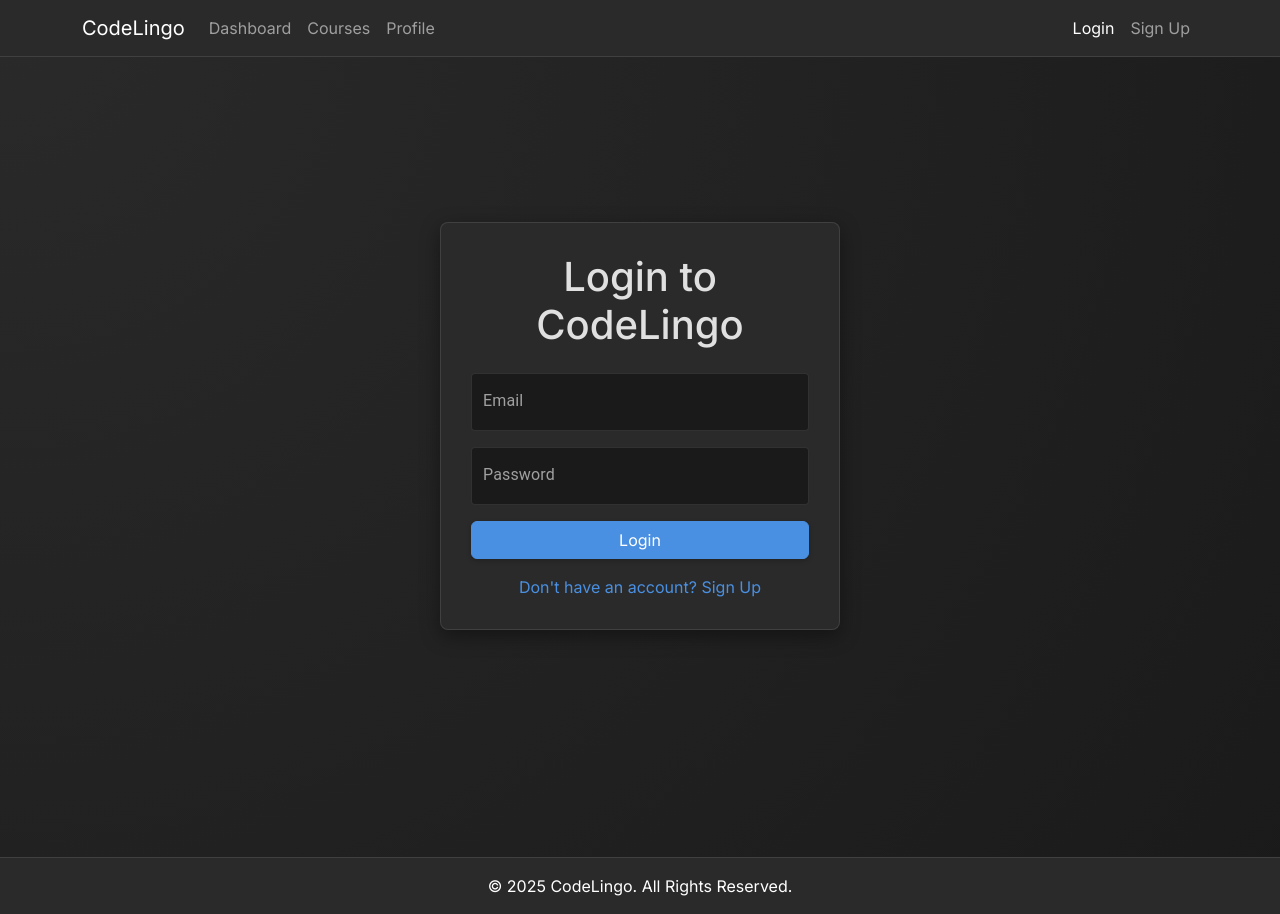
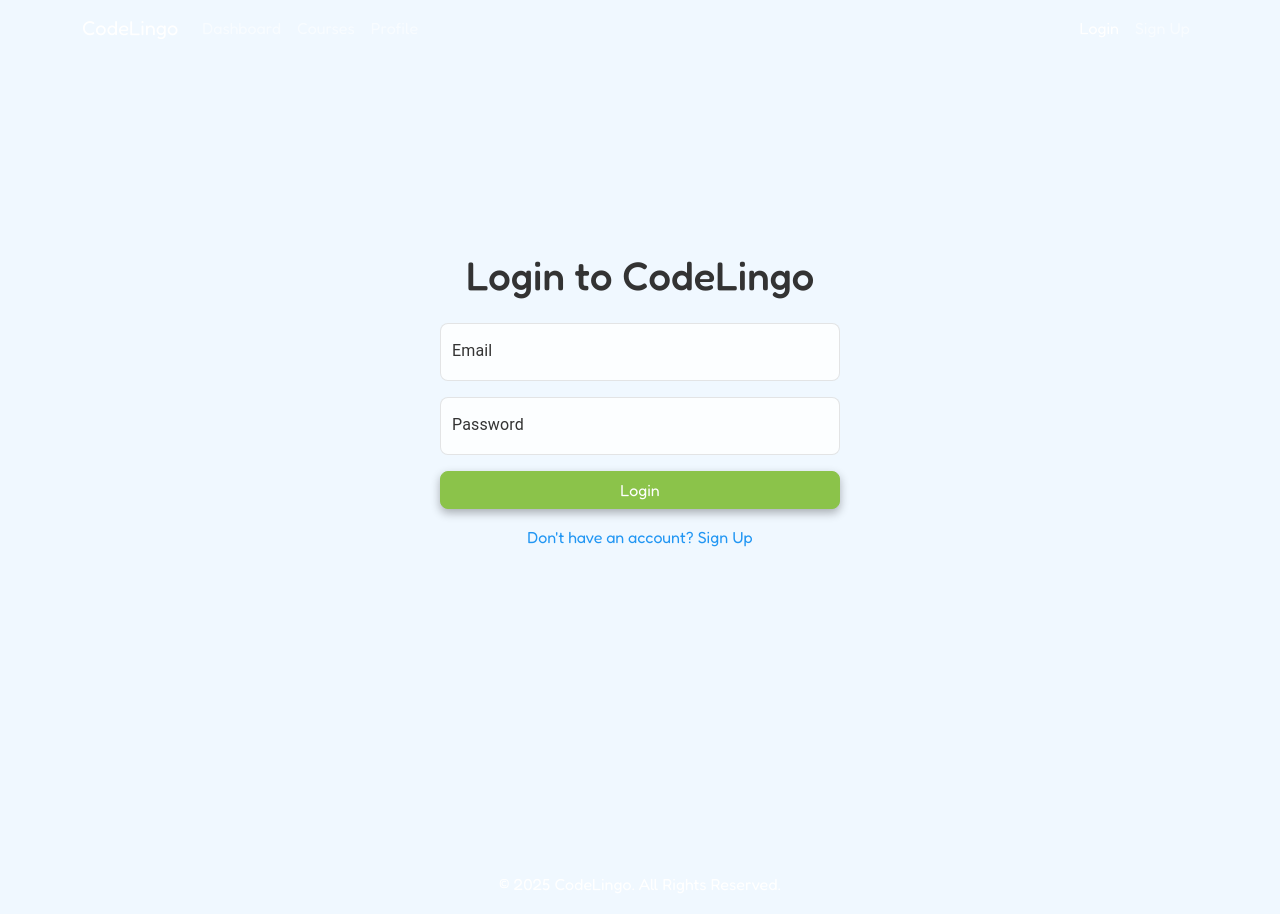
Before and after one commit to SaaiAravindhRaja/CodeLingo, a React (Create React App) app: page /login in a window 1280 px wide. Built offline with nearby package versions, Linux system fonts and the light colour scheme.

Commit message:
Update global styles for cartoony/gamified theme

```diff
--- a/src/App.css
+++ b/src/App.css
@@ -4,79 +4,80 @@
   flex-direction: column;
 }
 
-.ray-card {
-  background-color: var(--ray-bg-medium);
-  border-radius: 8px;
-  border: 1px solid var(--ray-border-light);
-  box-shadow: 0 6px 20px var(--ray-shadow); /* Softer, more diffused shadow */
+.game-card {
+  background-color: var(--game-card-bg);
+  border-radius: 15px; /* More rounded */
+  border: 1px solid var(--game-border-light);
+  box-shadow: 0 8px 20px var(--game-shadow); /* More pronounced shadow */
   padding: 30px;
   margin-top: 50px;
-  color: var(--ray-text-light);
-  transition: all 0.3s ease; /* Prepare for hover effects */
+  color: var(--game-text-dark);
+  transition: all 0.3s ease;
 }
 
-.ray-card h1, .ray-card h2, .ray-card h3, .ray-card p {
-  color: var(--ray-text-light);
+.game-card h1, .game-card h2, .game-card h3, .game-card p {
+  color: var(--game-text-dark);
 }
 
 /* Form Control Styling */
 .MuiFilledInput-root {
-  background-color: var(--ray-bg-dark) !important;
-  color: var(--ray-text-light) !important;
-  border-radius: 4px !important;
-  border: 1px solid var(--ray-border-light) !important; /* Add border to input */
+  background-color: rgba(255, 255, 255, 0.8) !important; /* Slightly transparent white */
+  color: var(--game-text-dark) !important;
+  border-radius: 8px !important; /* More rounded */
+  border: 1px solid var(--game-border-light) !important;
   transition: border-color 0.3s ease;
 }
 
 .MuiFilledInput-root:hover:not(.Mui-disabled):before {
-  border-bottom: none !important; /* Remove default hover underline */
+  border-bottom: none !important;
 }
 
 .MuiFilledInput-root.Mui-focused {
-  border-color: var(--ray-accent-blue) !important; /* Highlight border on focus */
+  border-color: var(--game-secondary-blue) !important; /* Highlight border on focus */
 }
 
 .MuiFilledInput-underline:before, .MuiFilledInput-underline:after {
-  display: none !important; /* Remove default underlines */
+  display: none !important;
 }
 
 .MuiInputLabel-filled {
-  color: var(--ray-text-dark) !important;
+  color: var(--game-text-dark) !important;
 }
 
 .MuiInputLabel-filled.Mui-focused {
-  color: var(--ray-accent-blue) !important;
+  color: var(--game-secondary-blue) !important;
 }
 
 /* Button Styling */
 .btn-primary {
-    background-color: var(--ray-accent-blue);
-    border-color: var(--ray-accent-blue);
+    background-color: var(--game-primary-green);
+    border-color: var(--game-primary-green);
     color: #fff;
+    border-radius: 8px; /* More rounded */
     transition: all 0.3s ease;
-    box-shadow: 0 2px 5px rgba(0, 0, 0, 0.2); /* Subtle shadow for lift */
+    box-shadow: 0 4px 10px rgba(0, 0, 0, 0.3); /* More pronounced shadow for 3D effect */
 }
 
 .btn-primary:hover {
-    background-color: var(--ray-accent-purple);
-    border-color: var(--ray-accent-purple);
-    box-shadow: 0 4px 10px rgba(0, 0, 0, 0.4); /* Enhanced shadow on hover */
-    transform: translateY(-1px); /* Slight lift */
+    background-color: var(--game-secondary-blue); /* Change color on hover */
+    border-color: var(--game-secondary-blue);
+    box-shadow: 0 6px 15px rgba(0, 0, 0, 0.4);
+    transform: translateY(-2px); /* More pronounced lift */
 }
 
 .btn-primary:focus {
     outline: none;
-    box-shadow: 0 0 0 0.25rem rgba(74, 144, 226, 0.5); /* Focus ring */
+    box-shadow: 0 0 0 0.25rem rgba(139, 195, 74, 0.5); /* Green focus ring */
 }
 
 /* Link Styling */
 a {
-  color: var(--ray-accent-blue);
+  color: var(--game-secondary-blue);
   text-decoration: none;
   transition: color 0.3s ease;
 }
 
 a:hover {
-  color: var(--ray-accent-purple);
-  text-decoration: none; /* Remove underline on hover for sleekness */
+  color: var(--game-primary-green); /* Change color on hover */
+  text-decoration: none;
 }
--- a/src/index.css
+++ b/src/index.css
@@ -1,24 +1,24 @@
-@import url('https://fonts.googleapis.com/css2?family=Inter:wght@300;400;500;600;700&display=swap');
+@import url('https://fonts.googleapis.com/css2?family=Fredoka:wght@400;500;600;700&display=swap');
 
 :root {
-  --ray-bg-dark: #1a1a1a;
-  --ray-bg-medium: #2a2a2a;
-  --ray-text-light: #e0e0e0;
-  --ray-text-dark: #a0a0a0;
-  --ray-accent-blue: #4a90e2;
-  --ray-accent-purple: #8a4ae2;
-  --ray-border-light: rgba(255, 255, 255, 0.1);
-  --ray-shadow: rgba(0, 0, 0, 0.4); /* Slightly darker shadow */
+  --game-primary-green: #8BC34A;
+  --game-secondary-blue: #2196F3;
+  --game-accent-yellow: #FFEB3B;
+  --game-bg-light: #F0F8FF; /* AliceBlue */
+  --game-text-dark: #333333;
+  --game-card-bg: #FFFFFF;
+  --game-border-light: rgba(0, 0, 0, 0.1);
+  --game-shadow: rgba(0, 0, 0, 0.2);
 }
 
 body {
   margin: 0;
-  font-family: 'Inter', sans-serif;
+  font-family: 'Fredoka', sans-serif;
   -webkit-font-smoothing: antialiased;
   -moz-osx-font-smoothing: grayscale;
-  background: radial-gradient(circle at top left, #2a2a2a, #1a1a1a); /* Subtle radial gradient */
-  color: var(--ray-text-light);
-  min-height: 100vh; /* Ensure body takes full height for gradient */
+  background-color: var(--game-bg-light);
+  color: var(--game-text-dark);
+  min-height: 100vh;
 }
 
 code {
```
